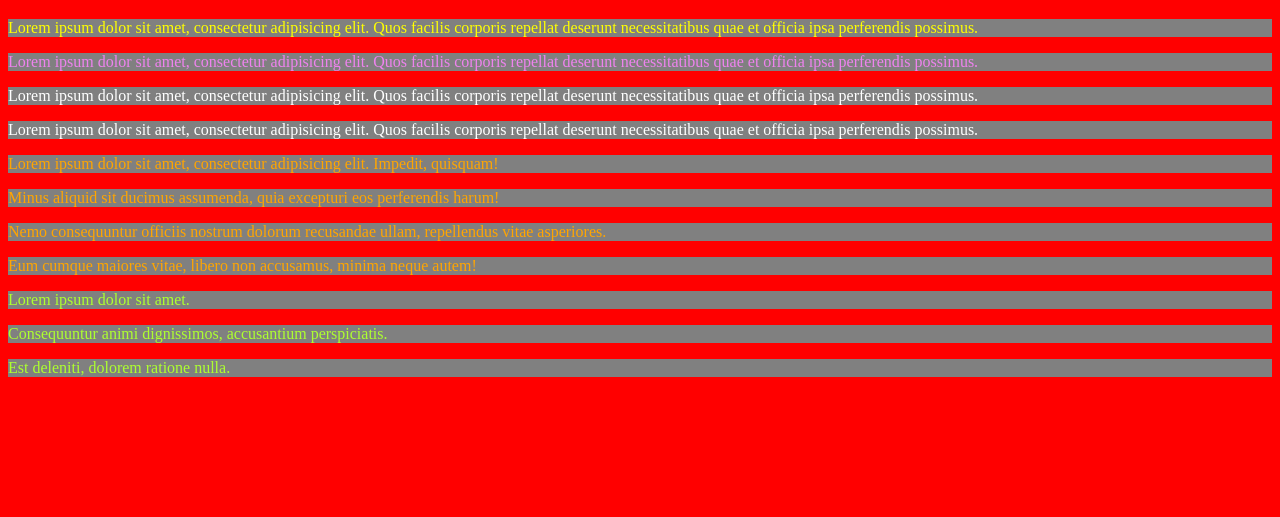
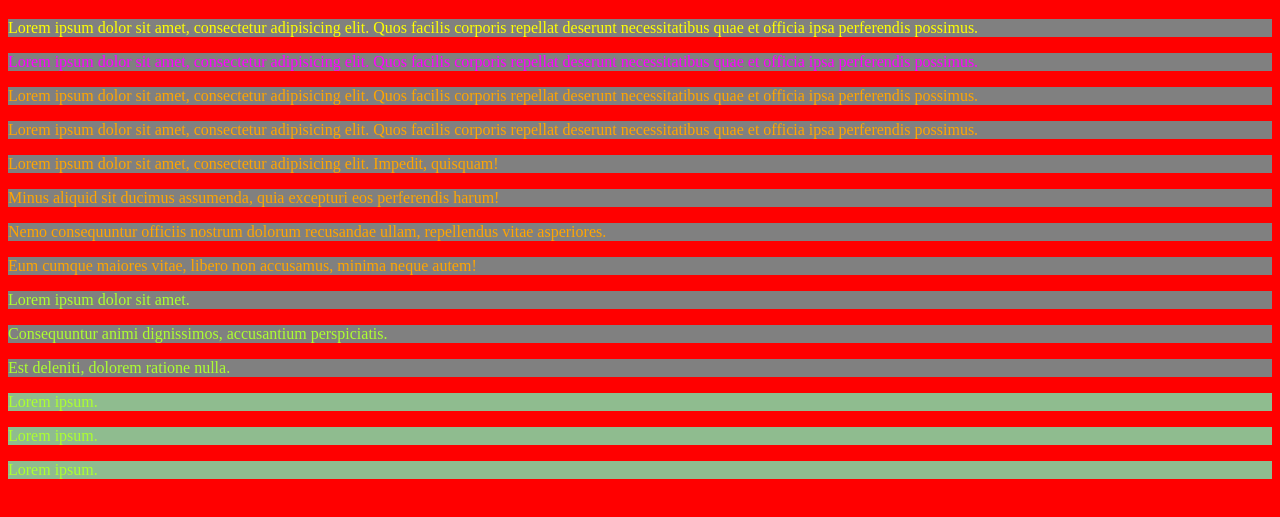
Before and after one commit to six0two/CSS, a plain HTML site: page index.html in a window 1280 px wide. Shown: the part 61-578 px from the top of the page. Drawn offline with Linux system fonts and the light colour scheme.

Commit message:
selektor rodzeństwa

```diff
--- a/css/style.css
+++ b/css/style.css
@@ -28,3 +28,18 @@ p{
 
     color: orange;
 }
+
+#moniki > div > div > p {
+
+    background-color: darkseagreen;
+}
+
+p#selektor-po-id ~ p{
+
+    color: orange;
+}
+
+p#selektor-po-id + p{
+
+    color: magenta;
+}
--- a/index.html
+++ b/index.html
@@ -27,6 +27,11 @@
             <p>Lorem ipsum dolor sit amet.</p>
             <p>Consequuntur animi dignissimos, accusantium perspiciatis.</p>
             <p>Est deleniti, dolorem ratione nulla.</p>
+            <div>
+                <p>Lorem ipsum.</p>
+                <p>Lorem ipsum.</p>
+                <p>Lorem ipsum.</p>
+            </div>
         </div>
     </div>
 
```
